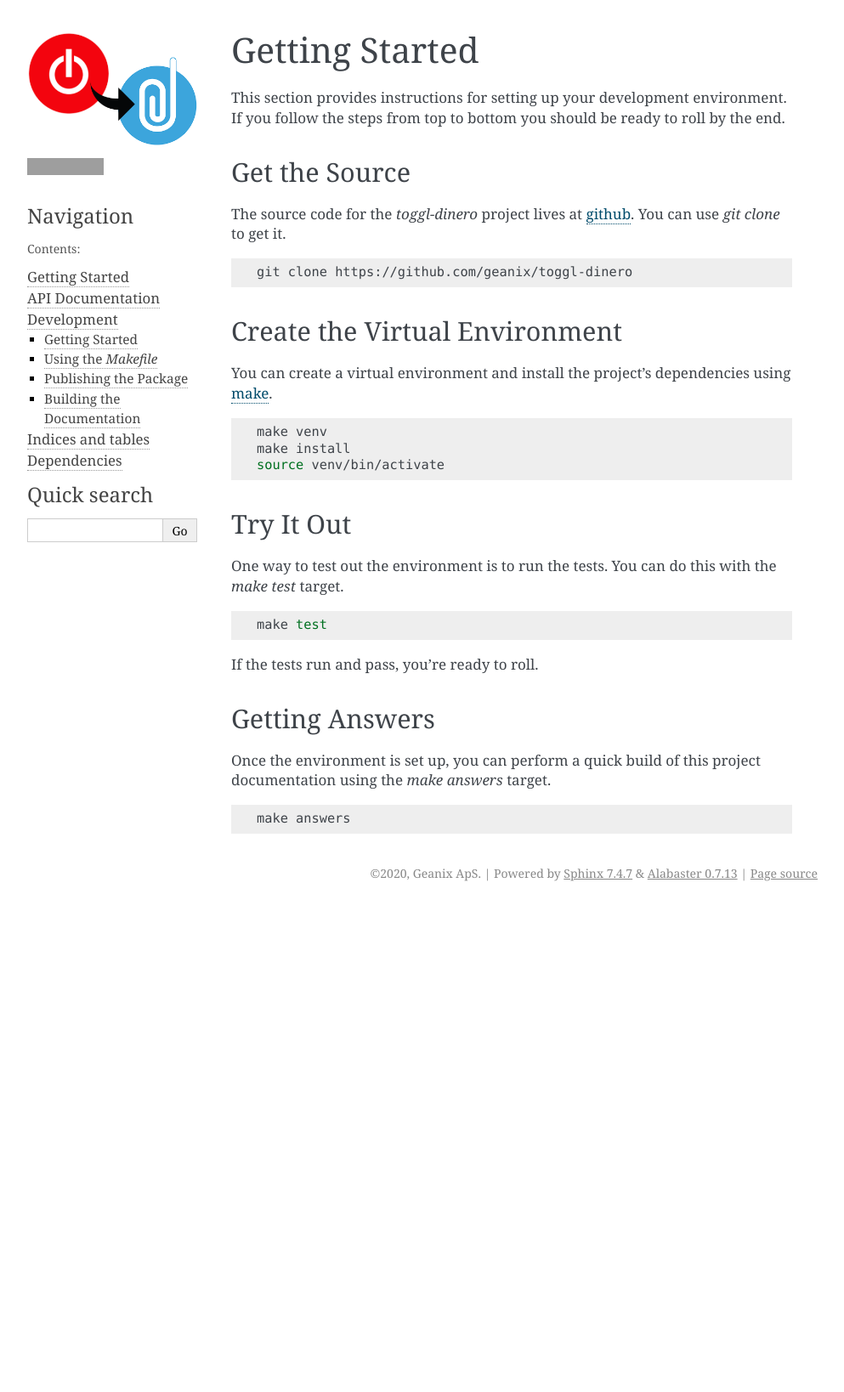
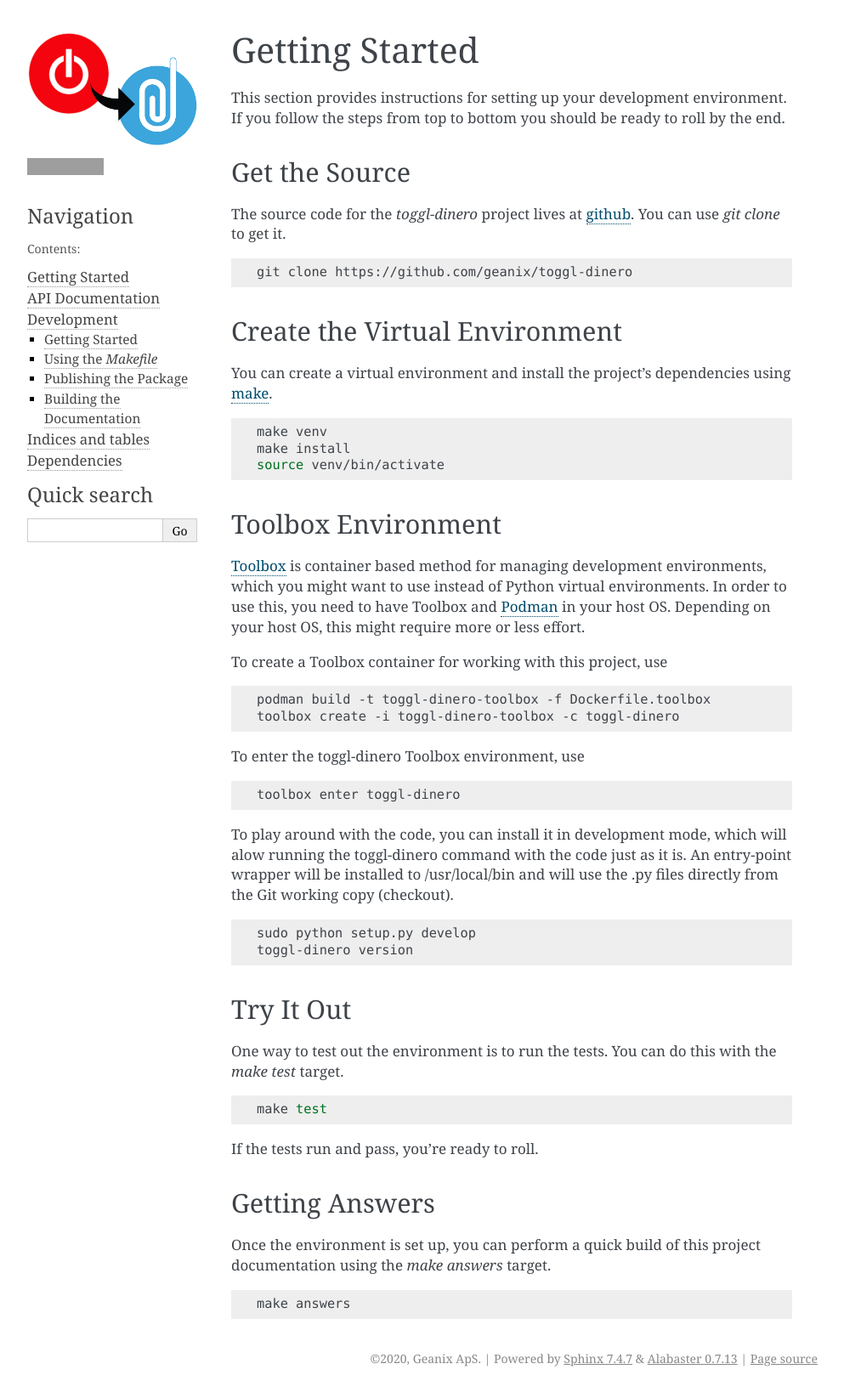
Before and after one commit to geanix/toggl-dinero, a Sphinx documentation site: the page built from docs/source/development/getting_started.rst, in a window 1280 px wide. Shown: the whole page at 85% size, without its empty margins (148-1141 px from the left). Built offline with Sphinx 7.4.7, drawn with Linux system fonts in a browser that asks for light colours; before the commit the page ends 1067 px from its top, so only the background shows below that; grey boxes are pictures that could not be loaded.

Commit message:
Add documentation on use of Toolbox environment for development

```diff
--- a/docs/source/development/getting_started.rst
+++ b/docs/source/development/getting_started.rst
@@ -33,6 +33,36 @@
     make install
     source venv/bin/activate
 
+Toolbox Environment
+===================
+
+`Toolbox <https://github.com/containers/toolbox>`_ is container based method for managing development
+environments, which you might want to use instead of Python virtual environments.
+In order to use this, you need to have Toolbox and `Podman <https://podman.io/>`_ in your host OS.
+Depending on your host OS, this might require more or less effort.
+
+To create a Toolbox container for working with this project, use
+
+.. code-block:: bash
+
+    podman build -t toggl-dinero-toolbox -f Dockerfile.toolbox
+    toolbox create -i toggl-dinero-toolbox -c toggl-dinero
+
+To enter the toggl-dinero Toolbox environment, use
+
+.. code-block:: bash
+
+    toolbox enter toggl-dinero
+
+To play around with the code, you can install it in development mode, which will alow running the
+toggl-dinero command with the code just as it is.  An entry-point wrapper will be installed to
+/usr/local/bin and will use the .py files directly from the Git working copy (checkout).
+
+.. code-block:: bash
+
+    sudo python setup.py develop
+    toggl-dinero version
+
 Try It Out
 ==========
 
```
